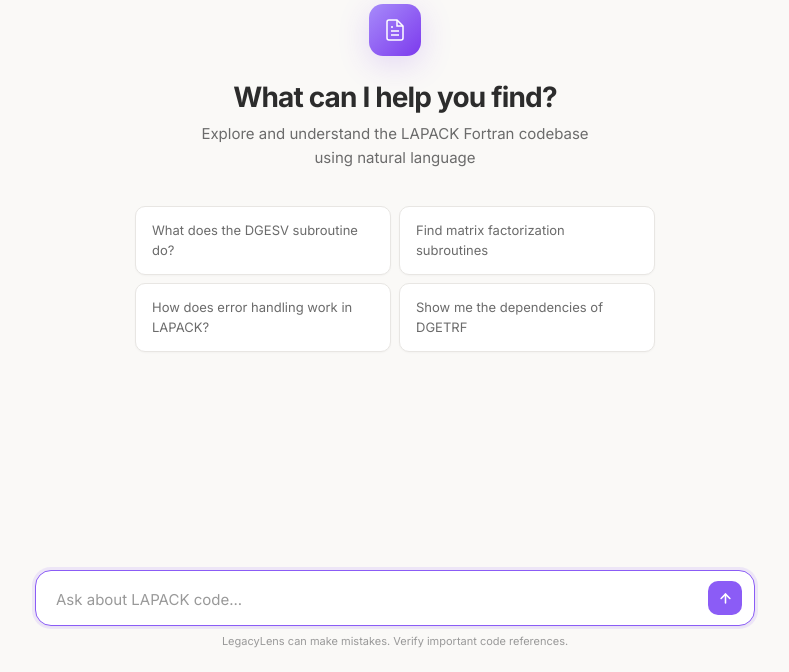
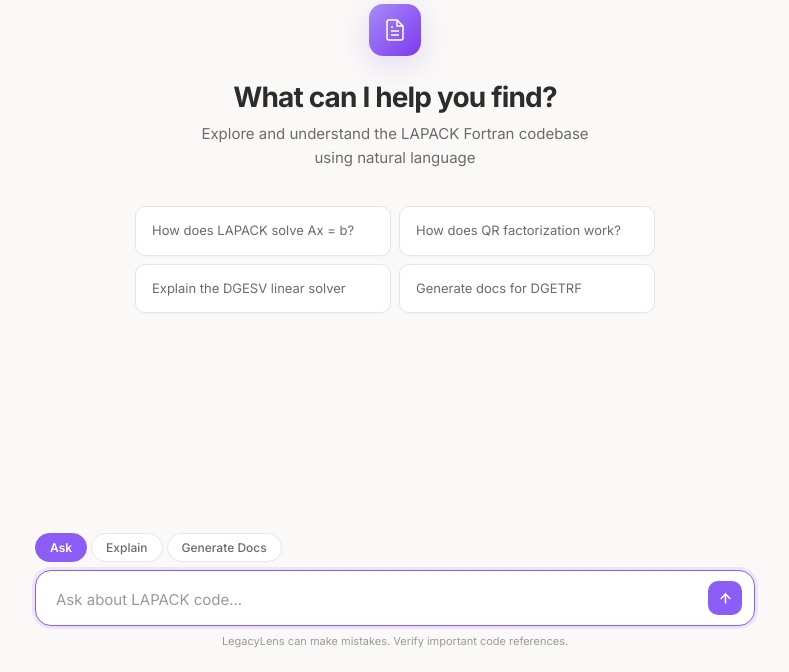
Before and after one commit to osc135/LegacyLens, a FastAPI app: page / in a window 1280 px wide. Shown: the part 128-800 px from the top of the page, without its empty margins (245-1034 px from the left). Run offline with FastAPI, Linux system fonts and the light colour scheme.

Commit message:
Add Explain and Docs modes, filter test files from retrieval, add table styling
- Add EXPLAIN_PROMPT and DOCS_PROMPT for structured code explanation and documentation generation
- Add mode tabs (Ask/Explain/Docs) to frontend with per-mode placeholders and loading hints
- Filter TESTING/, BLAS/, INSTALL/ etc. from retrieval results to surface only library code
- Over-fetch 3x from Pinecone to compensate for filtered results
- Add proper table CSS with borders, header styling, and alternating row colors
- Update sample questions to queries verified against live retrieval

```diff
--- a/app/main.py
+++ b/app/main.py
@@ -27,6 +27,10 @@
     """
     body = await request.json()
     user_query = body.get("query", "")
+    mode = body.get("mode", "ask")
+
+    if mode not in ("ask", "explain", "docs"):
+        mode = "ask"
 
     if not user_query.strip():
         return {"error": "Empty query"}
@@ -38,7 +42,7 @@
     def stream_response():
         # First, stream the generated answer and collect the full text
         full_answer = []
-        for text_chunk in generate_answer_stream(user_query, results):
+        for text_chunk in generate_answer_stream(user_query, results, mode=mode):
             full_answer.append(text_chunk)
             yield f"data: {json.dumps({'type': 'answer', 'content': text_chunk})}\n\n"
 
--- a/frontend/templates/index.html
+++ b/frontend/templates/index.html
@@ -145,6 +145,24 @@
             padding:12px 16px 12px 16px;
         }
 
+        .md table{
+            width:100%;border-collapse:collapse;
+            margin:16px 0;font-size:14px;
+        }
+        .md th,.md td{
+            border:1px solid var(--border-strong);
+            padding:8px 12px;text-align:left;
+            line-height:1.5;
+        }
+        .md th{
+            background:var(--surface);
+            font-weight:600;font-size:12px;
+            text-transform:uppercase;letter-spacing:.03em;
+            color:var(--text-2);
+        }
+        .md tr:nth-child(even){background:var(--bg)}
+        .md tr:hover{background:var(--accent-bg)}
+
         .md hr{border:none;border-top:1px solid var(--border);margin:24px 0}
 
         /* inline code */
@@ -264,6 +282,32 @@
             overflow-wrap:break-word;
             color:var(--code-text);
             background:none;border:none;border-radius:0;
+        }
+
+        /* ═══ MODE TABS ═══ */
+        .mode-tabs{
+            pointer-events:all;
+            max-width:var(--thread-w);margin:0 auto 8px;
+            display:flex;gap:4px;
+        }
+        .mode-tab{
+            padding:6px 14px;
+            font-size:12px;font-weight:500;
+            font-family:'Inter',sans-serif;
+            border:1px solid var(--border);
+            border-radius:20px;
+            background:var(--white);
+            color:var(--text-2);
+            cursor:pointer;
+            transition:all .15s;
+            user-select:none;
+        }
+        .mode-tab:hover{border-color:var(--border-strong);color:var(--text)}
+        .mode-tab.active{
+            background:var(--accent);
+            border-color:var(--accent);
+            color:#fff;
+            font-weight:600;
         }
 
         /* ═══ INPUT ═══ */
@@ -403,16 +447,21 @@
             <h2>What can I help you find?</h2>
             <p>Explore and understand the LAPACK Fortran codebase using natural language</p>
             <div class="examples">
-                <div class="ex" onclick="go(this.textContent)">What does the DGESV subroutine do?</div>
-                <div class="ex" onclick="go(this.textContent)">Find matrix factorization subroutines</div>
-                <div class="ex" onclick="go(this.textContent)">How does error handling work in LAPACK?</div>
-                <div class="ex" onclick="go(this.textContent)">Show me the dependencies of DGETRF</div>
+                <div class="ex" onclick="go('How does DGESV solve a linear system Ax=b?')">How does LAPACK solve Ax = b?</div>
+                <div class="ex" onclick="go('QR factorization in LAPACK')">How does QR factorization work?</div>
+                <div class="ex" onclick="setModeAndGo('explain','DGESV solve linear system Ax=b')">Explain the DGESV linear solver</div>
+                <div class="ex" onclick="setModeAndGo('docs','DGETRF LU factorization subroutine')">Generate docs for DGETRF</div>
             </div>
         </div>
     </div>
 </div>
 
 <div class="input-area">
+    <div class="mode-tabs" id="mode-tabs">
+        <button class="mode-tab active" data-mode="ask">Ask</button>
+        <button class="mode-tab" data-mode="explain">Explain</button>
+        <button class="mode-tab" data-mode="docs">Generate Docs</button>
+    </div>
     <div class="input-box">
         <textarea id="input" rows="1" placeholder="Ask about LAPACK code..." autofocus></textarea>
         <button class="send" id="send-btn" aria-label="Send">
@@ -445,6 +494,19 @@
 const chatEl=document.getElementById('chat');
 const welcome=document.getElementById('welcome');
 let sc=0;
+let currentMode='ask';
+
+/* ── Mode tabs ── */
+const modeTabs=document.getElementById('mode-tabs');
+const placeholders={ask:'Ask about LAPACK code...',explain:'Enter a subroutine name to explain...',docs:'Enter a subroutine name to generate docs...'};
+modeTabs.addEventListener('click',e=>{
+    const tab=e.target.closest('.mode-tab');if(!tab)return;
+    modeTabs.querySelectorAll('.mode-tab').forEach(t=>t.classList.remove('active'));
+    tab.classList.add('active');
+    currentMode=tab.dataset.mode;
+    input.placeholder=placeholders[currentMode]||placeholders.ask;
+    input.focus();
+});
 
 function esc(t){const d=document.createElement('div');d.textContent=t;return d.innerHTML}
 function bottom(){chatEl.scrollTop=chatEl.scrollHeight}
@@ -454,18 +516,29 @@
 sendBtn.addEventListener('click',e=>{e.preventDefault();submit()});
 
 function go(t){input.value=t;submit()}
+function setModeAndGo(mode,q){
+    currentMode=mode;
+    modeTabs.querySelectorAll('.mode-tab').forEach(t=>{
+        t.classList.toggle('active',t.dataset.mode===mode);
+    });
+    input.placeholder=placeholders[mode]||placeholders.ask;
+    input.value=q;submit();
+}
 function submit(){
     const q=input.value.trim();if(!q||sendBtn.disabled)return;
-    input.value='';input.style.height='auto';sendBtn.disabled=true;doQuery(q);
+    input.value='';input.style.height='auto';sendBtn.disabled=true;doQuery(q,currentMode);
 }
 
-function doQuery(q){
+function doQuery(q,mode){
+    mode=mode||currentMode;
     welcome.style.display='none';
+    const modeLabels={ask:'',explain:' · Explain',docs:' · Docs'};
+    const hints={ask:'Searching codebase',explain:'Analyzing code',docs:'Generating documentation'};
     const turn=document.createElement('div');
     turn.className='turn';
     turn.innerHTML=`
         <div class="t-u">
-            <div class="t-u-label">You</div>
+            <div class="t-u-label">You${modeLabels[mode]||''}</div>
             <div class="t-u-text">${esc(q)}</div>
         </div>
         <div class="t-a" id="cur-block">
@@ -475,7 +548,7 @@
                     <div class="ldr-bar"></div>
                     <div class="ldr-bar"></div>
                     <div class="ldr-bar"></div>
-                    <div class="ldr-hint">Searching codebase</div>
+                    <div class="ldr-hint">${hints[mode]||hints.ask}</div>
                 </div>
             </div>
         </div>
@@ -483,15 +556,15 @@
     thread.appendChild(turn);bottom();
     const mdEl=document.getElementById('cur-md');
     const block=document.getElementById('cur-block');
-    doStream(q,mdEl,block);
+    doStream(q,mdEl,block,mode);
 }
 
-async function doStream(q,mdEl,block){
+async function doStream(q,mdEl,block,mode){
     let raw='';
     try{
         const res=await fetch('/query',{
             method:'POST',headers:{'Content-Type':'application/json'},
-            body:JSON.stringify({query:q}),
+            body:JSON.stringify({query:q,mode:mode||'ask'}),
         });
         const reader=res.body.getReader();
         const dec=new TextDecoder();let buf='';
@@ -597,7 +670,10 @@
         const chip=document.createElement('div');
         chip.className='followup';
         chip.textContent=q;
-        chip.addEventListener('click',()=>{input.value=q;submit()});
+        chip.addEventListener('click',()=>{
+            if(sendBtn.disabled)return;
+            sendBtn.disabled=true;doQuery(q,'ask');
+        });
         div.appendChild(chip);
     });
     container.appendChild(div);
```
Also changed, not shown: app/generation.py (+82 -6 lines), app/retrieval.py (+11 -1 lines).
